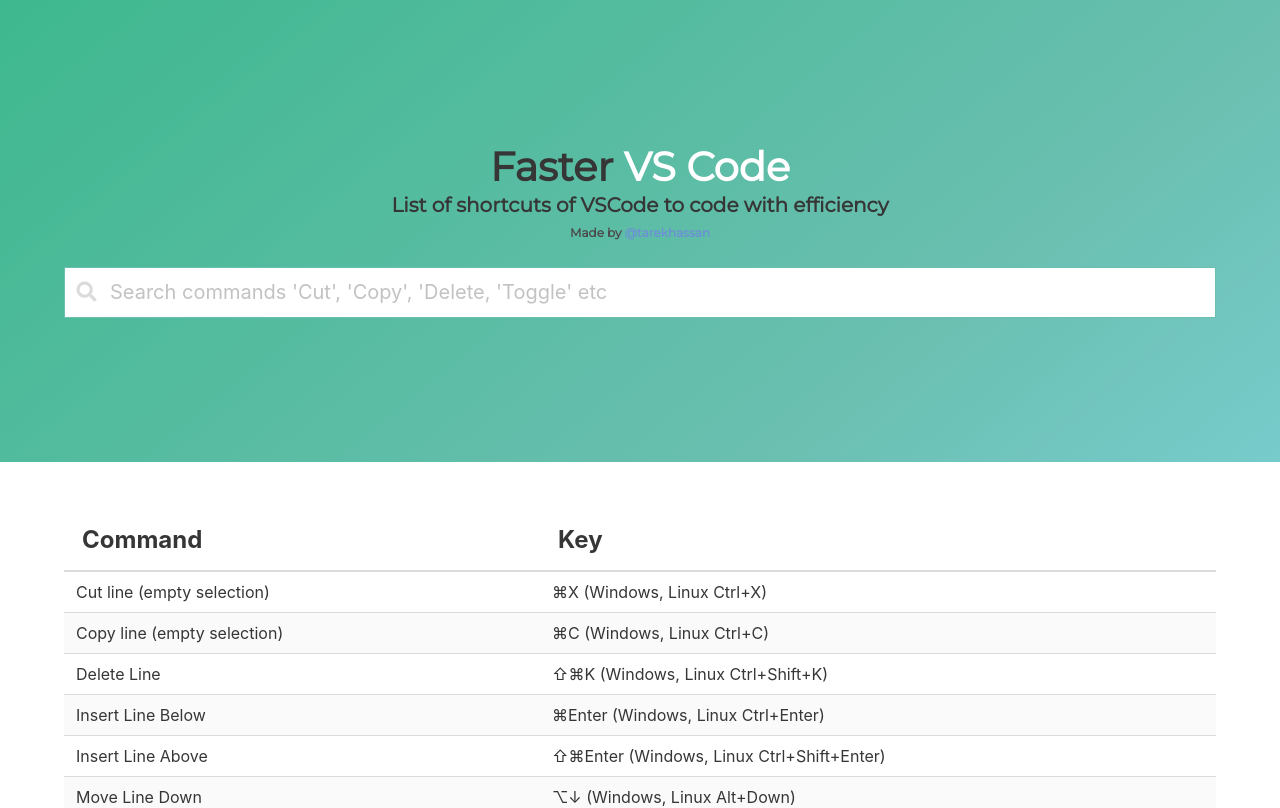
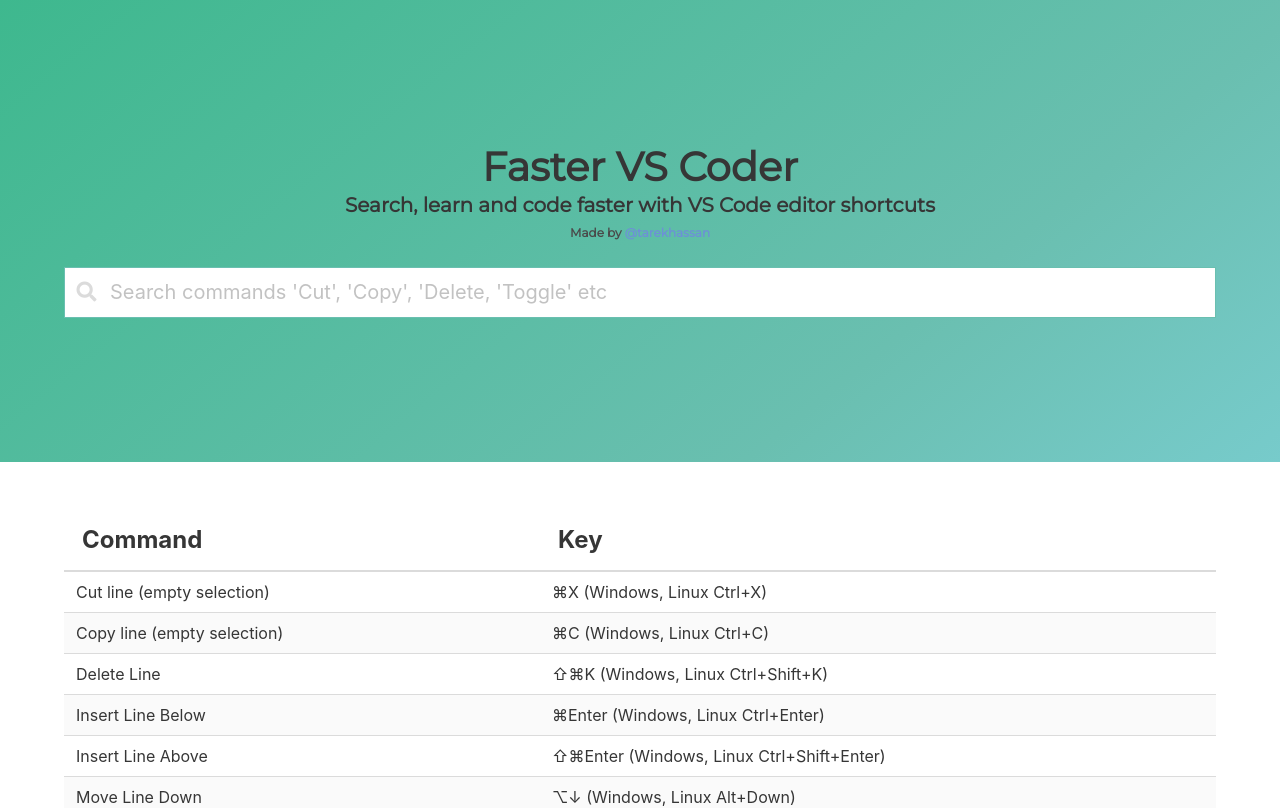
Before and after one commit to tarekhassan410/FasterVSCoder, a React (Create React App) app: page / in a window 1280 px wide. Shown: the top 808 px of the page. Built offline with nearby package versions, Linux system fonts and the light colour scheme.

Commit message:
Header VS code more edits

```diff
--- a/src/App.js
+++ b/src/App.js
@@ -46,9 +46,9 @@
       <div>
         <div className="hero section is-medium is-primary is-bold">
           <div className="container has-text-centered">
-            <div className="title has-text-dark is-size-1">Faster <span className='has-text-white'>VS Code</span>  </div>
+            <div className="title has-text-dark is-size-1">Faster VS Coder  </div>
             <div className="subtitle has-text-dark is-size-5">
-              List of shortcuts of VSCode to code with efficiency <br />
+              Search, learn and code faster with VS Code editor shortcuts <br />
               <span className="subtitle has-text-grey-dark is-size-7">
                 {" "}
                 Made by{" "}
```
